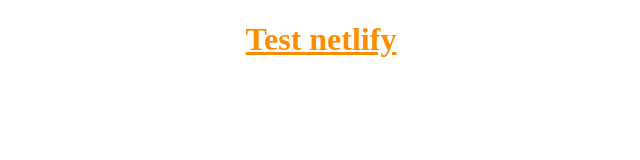
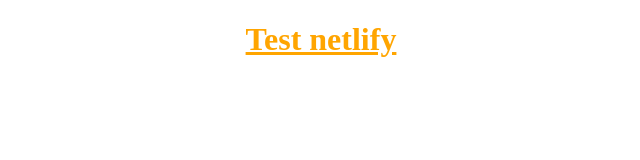
Before and after one commit to Alecqss/MDS, a plain HTML site: page index.html in a window 1280 px wide. Shown: the whole page, without its empty margins (319-959 px from the left). Drawn offline with Linux system fonts and the light colour scheme.

Commit message:
Update index.html

```diff
--- a/index.html
+++ b/index.html
@@ -5,7 +5,7 @@
 </head>
 <body>
 	<header>
-		<h1 style="text-align: center; color: darkorange; text-decoration: underline;">
+		<h1 style="text-align: center; color: orange; text-decoration: underline;">
 			Test netlify
 		</h1>
 	</header>
```
